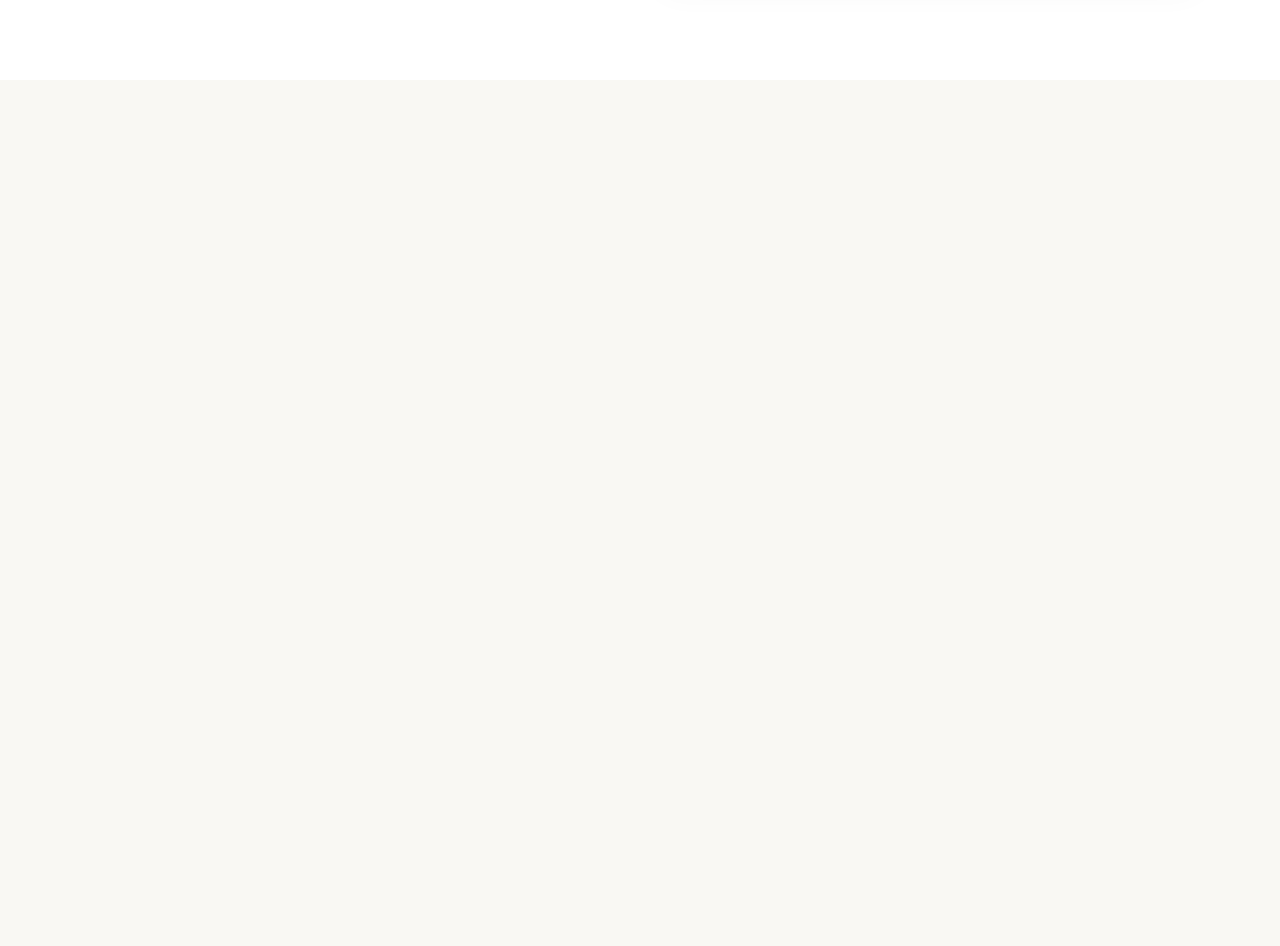
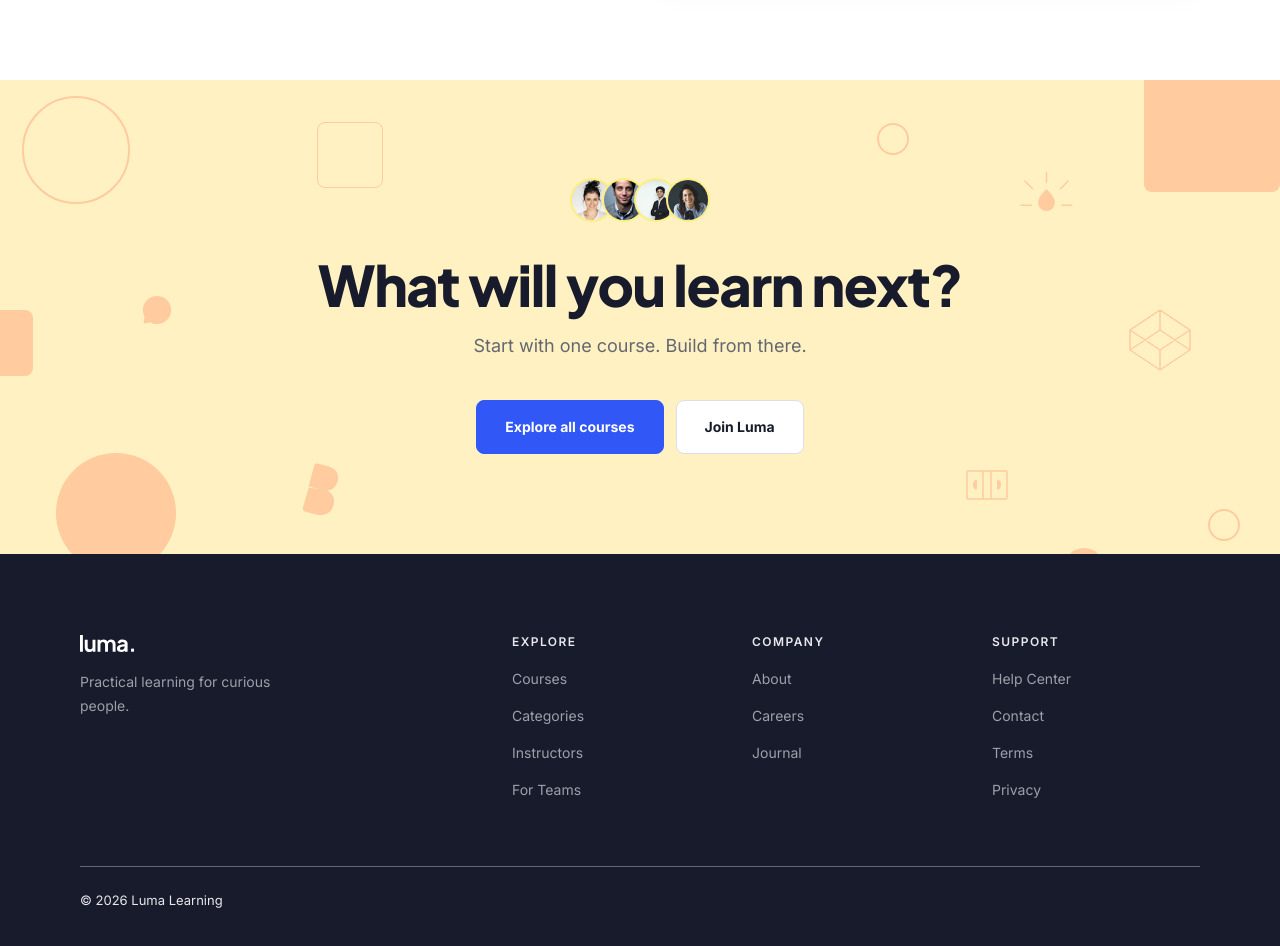
Before and after one commit to gammarkin/buzz, a Next.js app: page / in a window 1280 px wide. Shown: the part 4760-5706 px from the top of the page. Before the commit the page ends 4840 px from the top, so only its background shows below. Built offline with nearby package versions, Linux system fonts and the light colour scheme; no server answers.

Commit message:
feature: add final call to action with decorative shapes and footer

```diff
--- a/src/app/page.tsx
+++ b/src/app/page.tsx
@@ -1,12 +1,14 @@
+import { Footer } from "@/components/layout/Footer";
 import { Header } from "@/components/layout/Header";
 import { Categories } from "@/components/sections/Categories";
 import { Community } from "@/components/sections/Community";
 import { Contact } from "@/components/sections/Contact";
 import { FeaturedCourse } from "@/components/sections/FeaturedCourse";
+import { FinalCta } from "@/components/sections/FinalCta";
 import { Hero } from "@/components/sections/Hero";
 import { HowItWorks } from "@/components/sections/HowItWorks";
 import { Testimonial } from "@/components/sections/Testimonial";
-import { headerActions, mainNav } from "@/data/content";
+import { footer, headerActions, mainNav } from "@/data/content";
 
 export default function Home() {
   return (
@@ -20,7 +22,9 @@ export default function Home() {
         <Testimonial />
         <Community />
         <Contact />
+        <FinalCta />
       </main>
+      <Footer tagline={footer.tagline} columns={footer.columns} copyright={footer.copyright} />
     </>
   );
 }
--- /dev/null
+++ b/src/components/layout/Footer.tsx
@@ -0,0 +1,54 @@
+import Link from "next/link";
+import { Container } from "@/components/ui/Container";
+import { Logo } from "@/components/ui/Logo";
+import type { FooterColumn } from "@/data/content";
+
+type FooterProps = {
+  tagline: string;
+  columns: FooterColumn[];
+  copyright: string;
+};
+
+export function Footer({ tagline, columns, copyright }: FooterProps) {
+  return (
+    <footer className="bg-ink pt-[60px] pb-5 lg:pt-20 lg:pb-10">
+      <Container>
+        <div className="grid grid-cols-2 gap-10 md:grid-cols-3 lg:grid-cols-[1fr_repeat(3,208px)] lg:gap-8">
+          <div className="col-span-2 md:col-span-3 lg:col-span-1">
+            <Link href="/" aria-label="Luma, back to top" className="inline-block rounded-sm text-white">
+              <Logo aria-hidden />
+            </Link>
+            <p className="mt-3 max-w-[240px] text-small text-fog max-lg:max-w-none">{tagline}</p>
+          </div>
+
+          {columns.map((column) => {
+            const headingId = `footer-${column.title.toLowerCase()}`;
+            return (
+              <nav key={column.title} aria-labelledby={headingId}>
+                <h2 id={headingId} className="text-eyebrow text-mist uppercase">
+                  {column.title}
+                </h2>
+                <ul className="mt-4 flex flex-col gap-3">
+                  {column.links.map((link) => (
+                    <li key={link.label}>
+                      <Link
+                        href={link.href}
+                        className="text-small text-fog transition-colors hover:text-white motion-reduce:transition-none"
+                      >
+                        {link.label}
+                      </Link>
+                    </li>
+                  ))}
+                </ul>
+              </nav>
+            );
+          })}
+        </div>
+
+        <div className="mt-12 border-t border-body pt-6 lg:mt-16">
+          <p className="text-center text-caption text-white lg:text-left lg:text-mist">{copyright}</p>
+        </div>
+      </Container>
+    </footer>
+  );
+}
--- /dev/null
+++ b/src/components/sections/FinalCta.tsx
@@ -0,0 +1,85 @@
+import type { ComponentType, CSSProperties } from "react";
+import { AvatarStack } from "@/components/ui/AvatarStack";
+import { ButtonLink } from "@/components/ui/ButtonLink";
+import { Container } from "@/components/ui/Container";
+import {
+  BoldIcon,
+  CashIcon,
+  ChatFilledIcon,
+  CodepenIcon,
+  DashboardIcon,
+  type IconProps,
+} from "@/components/ui/icons";
+import { finalCta, learnerAvatars } from "@/data/content";
+import { cn } from "@/lib/cn";
+
+type Decoration = {
+  /** Position on the 1280px artboard: x as a percentage of the width, y in px. */
+  x: number;
+  y: number;
+  size: number;
+  className?: string;
+  icon?: ComponentType<IconProps>;
+};
+
+const ARTBOARD_WIDTH = 1280;
+
+const decorations: Decoration[] = [
+  { x: 22, y: 16, size: 108, className: "rounded-full border-2 border-peach" },
+  { x: 56, y: 373, size: 120, className: "rounded-full bg-peach" },
+  { x: 1064, y: 468, size: 40, className: "rounded-full bg-peach" },
+  { x: 1144, y: -24, size: 136, className: "rounded-lg bg-peach" },
+  { x: -33, y: 230, size: 66, className: "rounded-lg bg-peach" },
+  { x: 1208, y: 429, size: 32, className: "rounded-full border-2 border-peach" },
+  { x: 877, y: 43, size: 32, className: "rounded-full border-2 border-peach" },
+  { x: 317, y: 42, size: 66, className: "rounded-lg border border-peach" },
+  { x: 272, y: 360, size: 101, icon: BoldIcon },
+  { x: 1120, y: 220, size: 80, icon: CodepenIcon },
+  { x: 141, y: 214, size: 32, icon: ChatFilledIcon },
+  { x: 1016, y: 82, size: 61, icon: DashboardIcon },
+  { x: 963, y: 381, size: 48, icon: CashIcon },
+];
+
+export function FinalCta() {
+  return (
+    <section
+      aria-labelledby="final-cta-title"
+      className="relative isolate overflow-hidden bg-butter py-[60px] lg:py-[100px]"
+    >
+      <div aria-hidden="true" className="pointer-events-none absolute inset-0 -z-10 hidden lg:block">
+        {decorations.map(({ x, y, size, className, icon: Icon }) => {
+          const style: CSSProperties = {
+            left: `${(x / ARTBOARD_WIDTH) * 100}%`,
+            top: y,
+            width: size,
+            height: size,
+          };
+          return Icon ? (
+            <Icon key={`${x}-${y}`} style={style} className="absolute text-peach" />
+          ) : (
+            <span key={`${x}-${y}`} style={style} className={cn("absolute", className)} />
+          );
+        })}
+      </div>
+
+      <Container>
+        <div className="mx-auto flex max-w-[656px] flex-col items-center text-center">
+          <AvatarStack avatars={learnerAvatars} size={40} ringClassName="ring-sun" />
+          <h2
+            id="final-cta-title"
+            className="mt-8 font-display text-cta-sm font-extrabold text-ink lg:text-cta"
+          >
+            {finalCta.title}
+          </h2>
+          <p className="mt-4 text-lead-sm text-body lg:text-lead">{finalCta.description}</p>
+          <div className="mt-10 flex w-full flex-col justify-center gap-3 sm:w-auto sm:flex-row">
+            <ButtonLink href={finalCta.primary.href}>{finalCta.primary.label}</ButtonLink>
+            <ButtonLink href={finalCta.secondary.href} variant="secondary">
+              {finalCta.secondary.label}
+            </ButtonLink>
+          </div>
+        </div>
+      </Container>
+    </section>
+  );
+}
```
